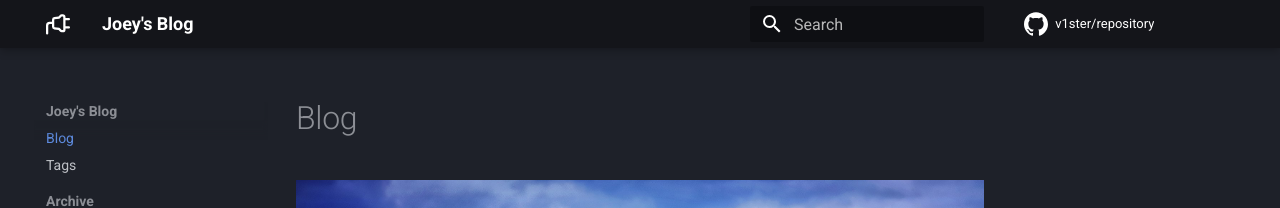
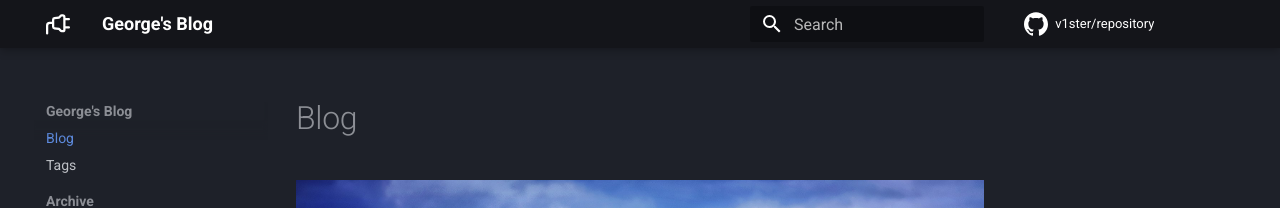
Before and after one commit to v1ster/repository, an MkDocs documentation site: the page built from docs/index.md, in a window 1280 px wide. Shown: the top 208 px of the page. Built offline with MkDocs 1.6.1 and Material for MkDocs 9.7.7, drawn with Linux system fonts in a browser that asks for light colours; comment, search, counter and statistics services are not loaded.

Commit message:
checkpoint at 2024-11-05

```diff
--- a/mkdocs.yml
+++ b/mkdocs.yml
@@ -1,5 +1,5 @@
-site_name: Joey's Blog
-site_author: Joey McGill
+site_name: George's Blog
+site_author: George McGill
 repo_url: https://github.com/v1ster/repository
 repo_name: v1ster/repository
 
```
Also changed, not shown: 1 other file.
